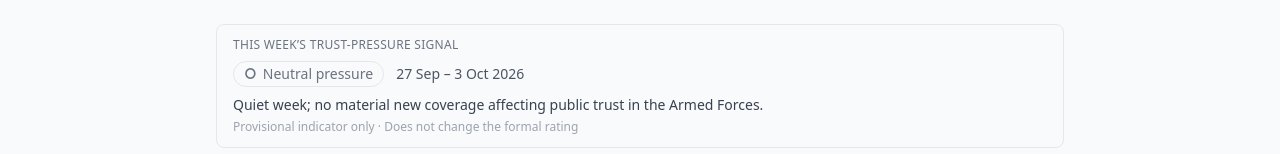
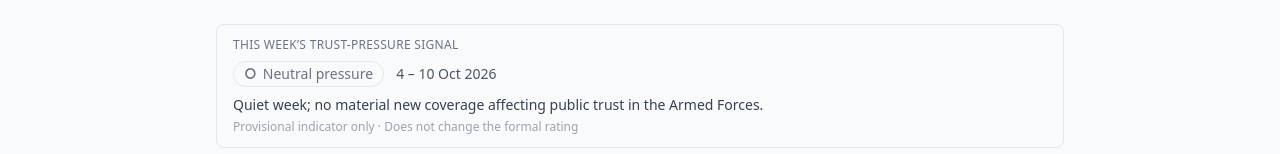
Before and after one commit to stumpyuk1/gir-institutional-ratings, a Next.js app: page /institutions/armed-forces in a window 1280 px wide. Shown: the part 301-455 px from the top of the page. Built offline with nearby package versions, Linux system fonts and the light colour scheme.

Commit message:
Update weekly signalWeek to 4–10 Oct 2026 for part1 institutions

```diff
--- a/data/institutions-part1.ts
+++ b/data/institutions-part1.ts
@@ -44,7 +44,7 @@ export const part1: Institution[] = [
     baseline2000: "AA",
     trajectory: "Deteriorating",
     weeklySignal: "Neutral",
-    signalWeek: "27 Sep – 3 Oct 2026",
+    signalWeek: "4 – 10 Oct 2026",
     signalDriver: "Quiet week with no material new coverage of institutional standing or legitimacy.",
     summary: "Public support for remaining a monarchy has fallen to a 33-year low, driven by a sharp generational split. Soft power and ceremonial roles remain strong, but the long-term legitimacy base has narrowed.",
     trajectoryNotes: [
@@ -79,7 +79,7 @@ export const part1: Institution[] = [
     baseline2000: "A",
     trajectory: "Deteriorating",
     weeklySignal: "Neutral",
-    signalWeek: "27 Sep – 3 Oct 2026",
+    signalWeek: "4 – 10 Oct 2026",
     signalDriver: "Quiet week; no single institutional trust shock specific to Parliament.",
     summary: "Trust in government and the system of governing are at or near historic lows. The legislature remains operationally functional, but domestic legitimacy is clearly impaired.",
     trajectoryNotes: [
@@ -114,7 +114,7 @@ export const part1: Institution[] = [
     baseline2000: "AA–",
     trajectory: "Deteriorating",
     weeklySignal: "Neutral",
-    signalWeek: "27 Sep – 3 Oct 2026",
+    signalWeek: "4 – 10 Oct 2026",
     signalDriver: "No significant new coverage of capability, impartiality or delivery this week.",
     summary: "Still more trusted than politicians, but perceptions of bureaucracy and mixed delivery performance have grown. Professional core and impartiality norms hold under sustained pressure.",
     trajectoryNotes: [
@@ -149,7 +149,7 @@ export const part1: Institution[] = [
     baseline2000: "AA–",
     trajectory: "Deteriorating",
     weeklySignal: "Neutral",
-    signalWeek: "27 Sep – 3 Oct 2026",
+    signalWeek: "4 – 10 Oct 2026",
     signalDriver: "Quiet week; no major new confidence or backlog stories dominating coverage.",
     summary: "Formal independence remains robust and international rankings relatively high, but public confidence and operational pressures (backlogs, resources) have deteriorated.",
     trajectoryNotes: [
@@ -184,7 +184,7 @@ export const part1: Institution[] = [
     baseline2000: "AA",
     trajectory: "Stable",
     weeklySignal: "Neutral",
-    signalWeek: "27 Sep – 3 Oct 2026",
+    signalWeek: "4 – 10 Oct 2026",
     signalDriver: "Quiet week; no material new coverage affecting public trust in the Armed Forces.",
     summary: "Public trust remains high relative to almost every other UK institution. Operational professionalism and alliance contribution continue, while personnel and equipment pressures persist.",
     trajectoryNotes: [
@@ -219,7 +219,7 @@ export const part1: Institution[] = [
     baseline2000: "A+",
     trajectory: "Deteriorating",
     weeklySignal: "Neutral",
-    signalWeek: "27 Sep – 3 Oct 2026",
+    signalWeek: "4 – 10 Oct 2026",
     signalDriver: "No single new operational-legitimacy shock dominated coverage this week.",
     summary: "Public confidence remains under sustained pressure from high-profile misconduct cases, operational performance concerns and perceptions of differential treatment. Core capability and most officers continue to deliver, but the legitimacy cushion has thinned markedly over two decades.",
     trajectoryNotes: [
```
